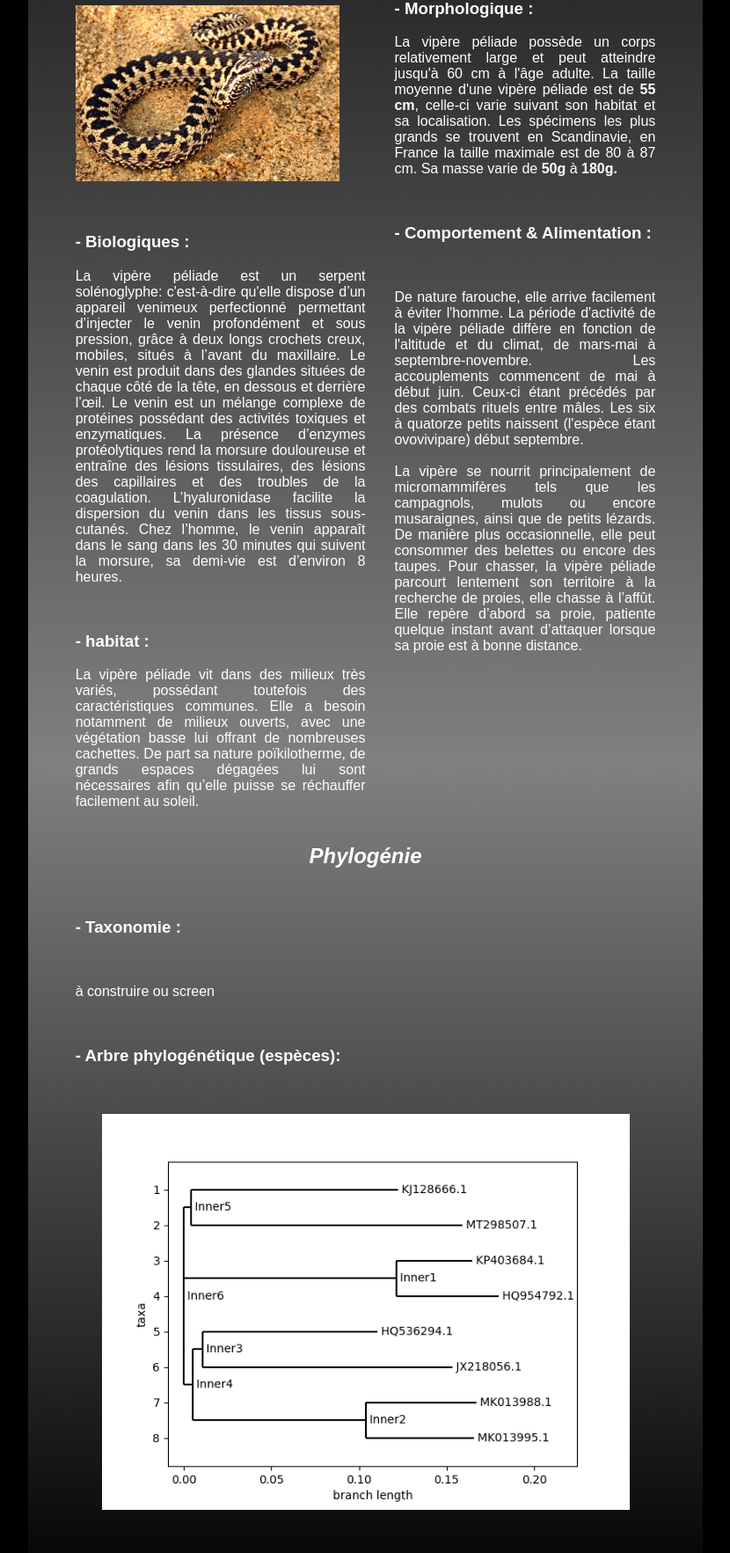
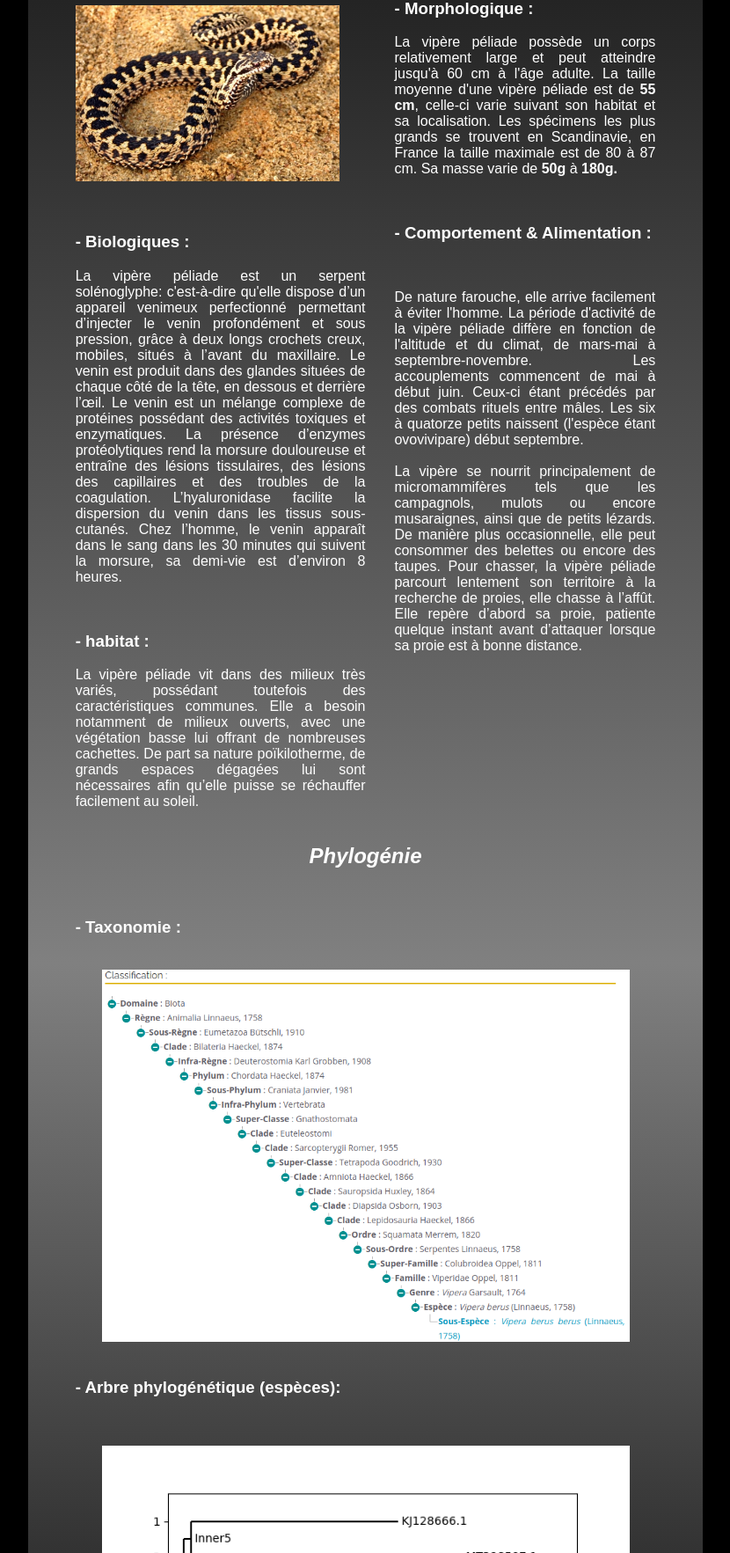
Before and after one commit to les-sentinelles-de-la-bioinfo/ProjetPhylogenie, a Flask app: page /infos in a window 1280 px wide. Shown: the part 1068-2833 px from the top of the page at 88% size, without its empty margins (224-1054 px from the left). Run offline with Flask 2, Linux system fonts and the light colour scheme.

Commit message:
Update infos.html

```diff
--- a/templates/infos.html
+++ b/templates/infos.html
@@ -88,7 +88,7 @@
     <br>
     <h3>- Taxonomie :</h3>
     <br>
-    <p>à construire ou screen</p>
+    <center><img src="{{ url_for('static', filename='figure/taxo.png') }}", width="600", height="auto">  </center>
     <br>
     <h3>- Arbre phylogénétique (espèces):</h3>
     <br></br>
```
